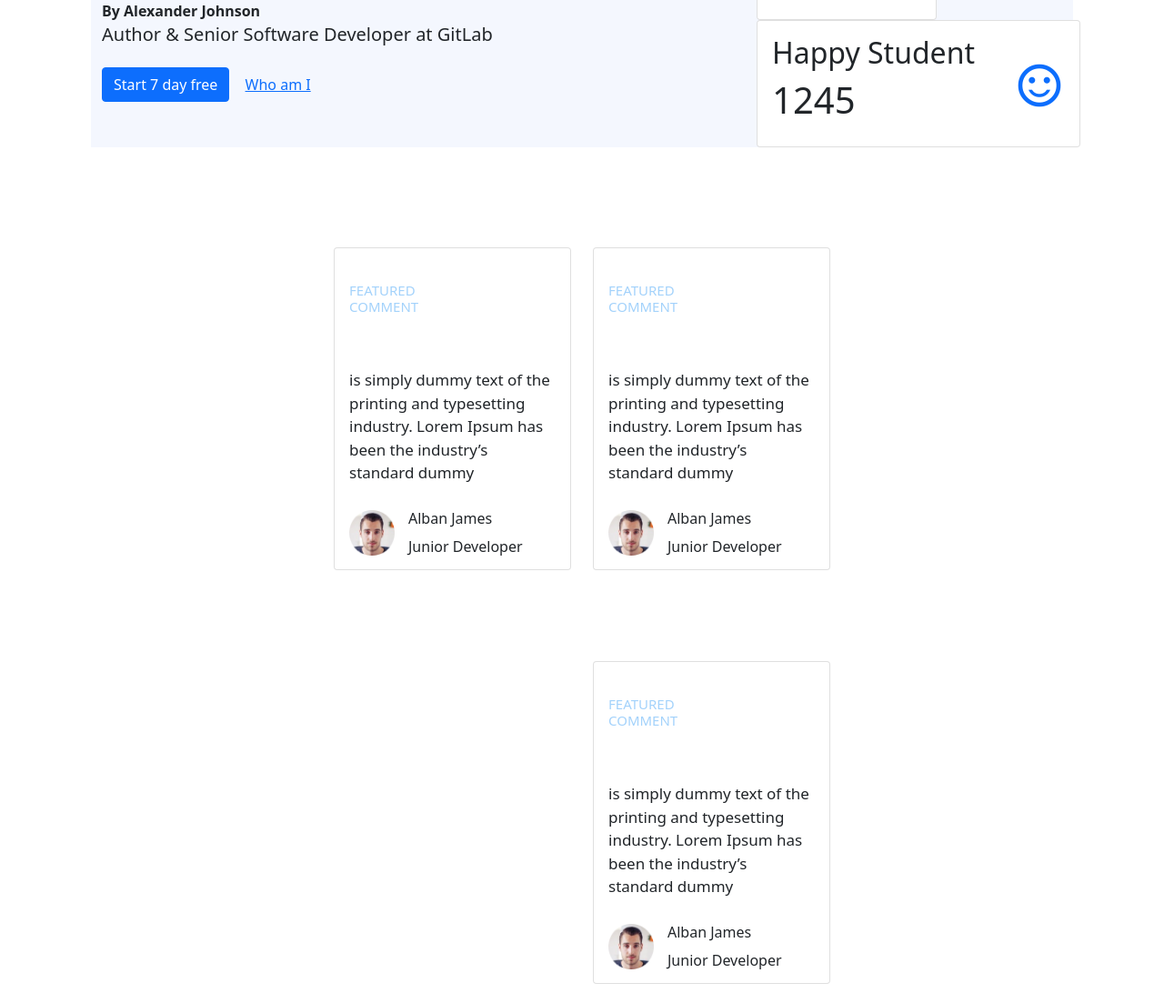
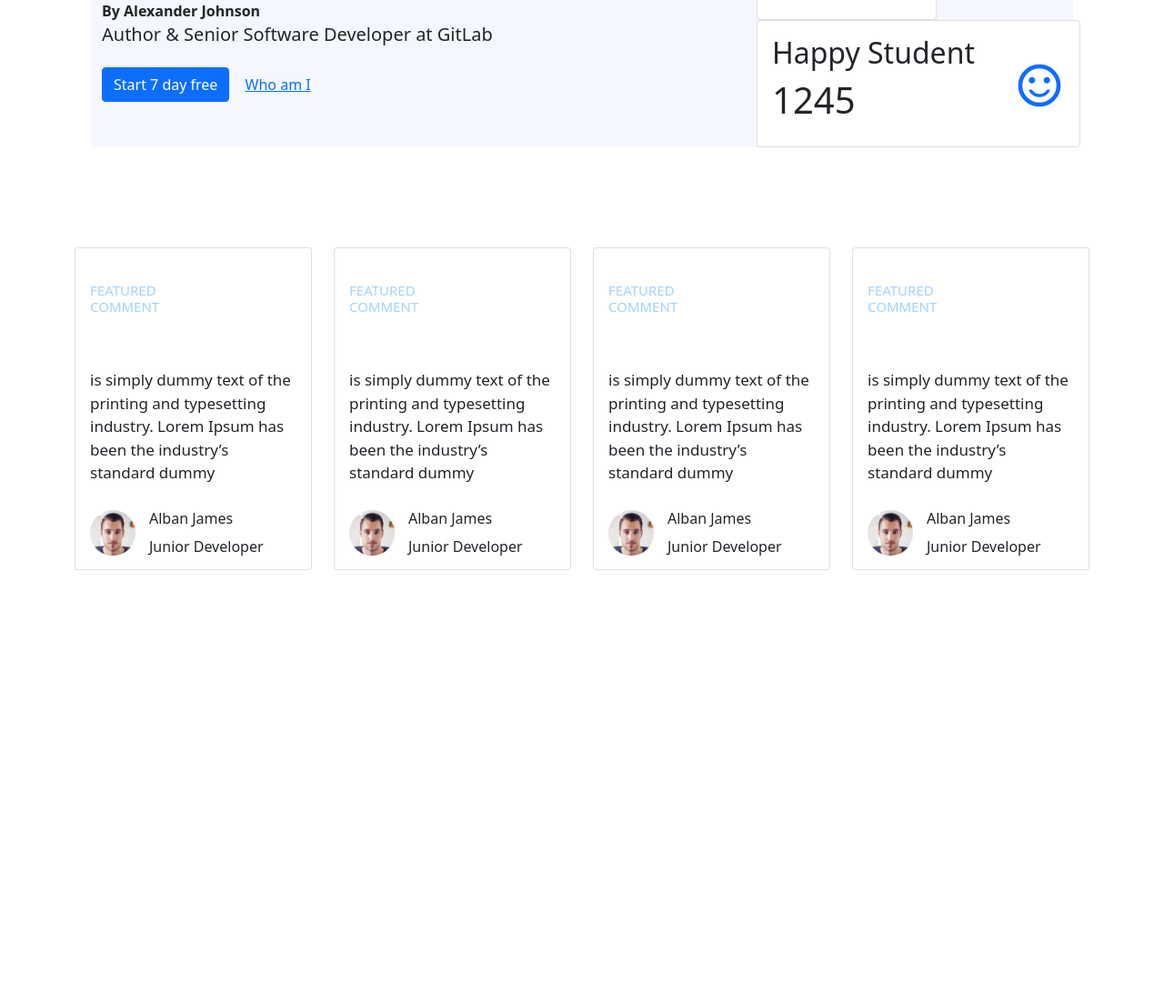
Before and after one commit to Samuel-Jaja/KitHub-Project, a plain HTML site: page public/index.html in a window 1280 px wide. Shown: the part 888-1991 px from the top of the page at 91% size. After the commit the page ends 1533 px from the top, so only its background shows below. Drawn offline with nearby package versions, Linux system fonts and the light colour scheme.

Commit message:
still on featured comment

```diff
--- a/public/index.html
+++ b/public/index.html
@@ -202,7 +202,7 @@
     <!--Featured Section in Progress -->
     <section id="featured-comment" class="d-flex align-items-center">
         <div class="container">
-            <div class="row justify-content-lg-center ">
+            <div class="row justify-content-around ">
                 <div class="col-lg-3">
                     <div class="card" style="margin-top: 100px; width: 261px; height: 355px;">
 
@@ -240,6 +240,10 @@
                             </div>
 
                         </div>
+                    </div>
+
+
+
                 </div>
 
                 <div class="col-lg-3">
@@ -293,8 +297,8 @@
 
 
     <!-- What’s inside Section -->
-    <section id="whats-inside">
-    </section>
+    <!-- <section id="whats-inside">
+    </section> -->
 
 
 
```
Lines whose indentation alone changed are shown as unchanged.
